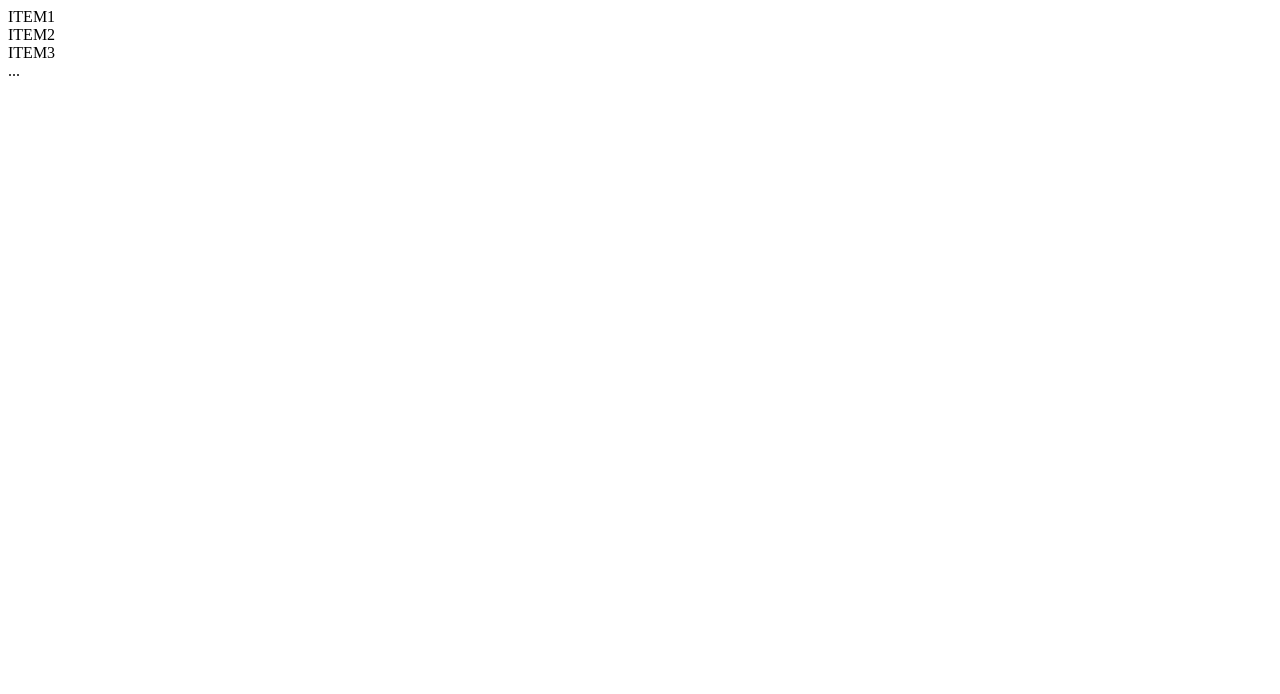
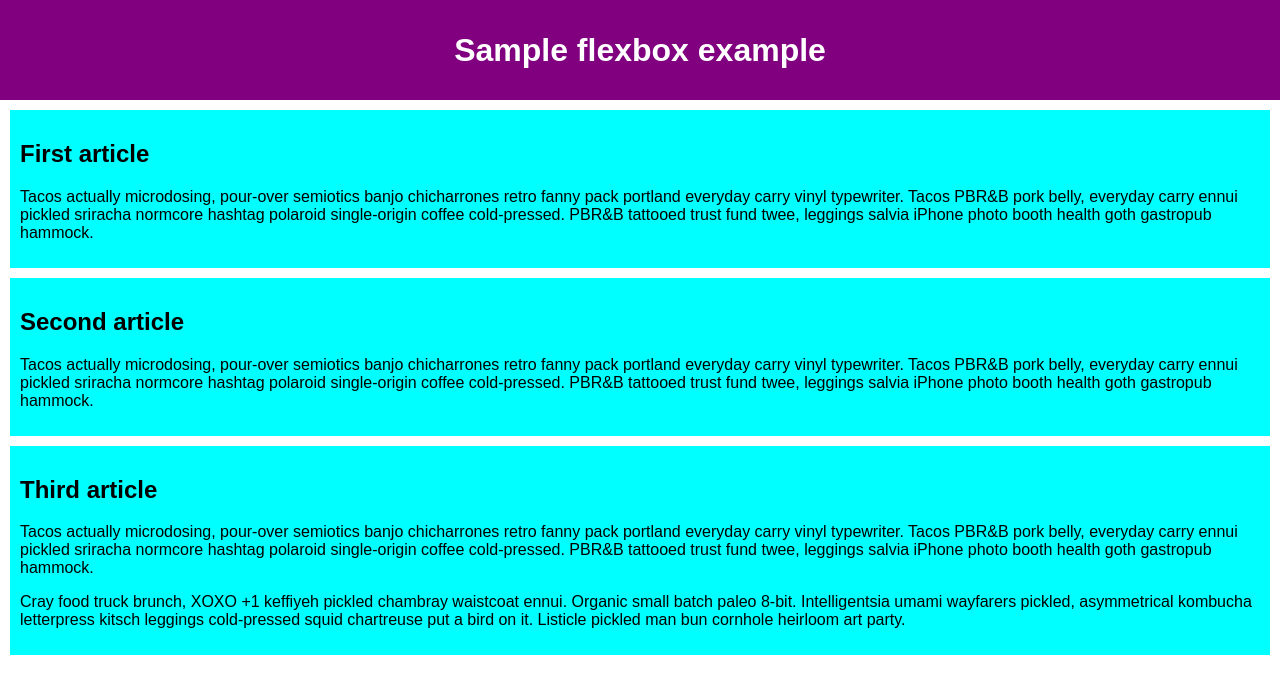
Before and after one commit to IrvingEcheverria/Activity6, a plain HTML site: page index.html in a window 1280 px wide. Drawn offline with Linux system fonts and the light colour scheme.

Commit message:
Update index.html

```diff
--- a/index.html
+++ b/index.html
@@ -1,6 +1,66 @@
-<div class="container">
-  <div class="item">ITEM1</div>
-  <div class="item">ITEM2</div>
-  <div class="item">ITEM3</div>
-  ...
-</div>
+<!DOCTYPE html>
+<html>
+  <head>
+    <meta charset="utf-8">
+    <title>Flexbox 0 — starting code</title>
+    <style>
+      html {
+        font-family: sans-serif;
+      }
+
+      body {
+        margin: 0;
+      }
+
+      header {
+        background: purple;
+        height: 100px;
+      }
+
+      h1 {
+        text-align: center;
+        color: white;
+        line-height: 100px;
+        margin: 0;
+      }
+
+      article {
+        padding: 10px;
+        margin: 10px;
+        background: aqua;
+      }
+
+      /* Add your flexbox CSS below here */
+
+
+
+    </style>
+  </head>
+  <body>
+    <header>
+      <h1>Sample flexbox example</h1>
+    </header>
+
+    <section>
+      <article>
+        <h2>First article</h2>
+
+        <p>Tacos actually microdosing, pour-over semiotics banjo chicharrones retro fanny pack portland everyday carry vinyl typewriter. Tacos PBR&B pork belly, everyday carry ennui pickled sriracha normcore hashtag polaroid single-origin coffee cold-pressed. PBR&B tattooed trust fund twee, leggings salvia iPhone photo booth health goth gastropub hammock.</p>
+      </article>
+
+      <article>
+        <h2>Second article</h2>
+
+        <p>Tacos actually microdosing, pour-over semiotics banjo chicharrones retro fanny pack portland everyday carry vinyl typewriter. Tacos PBR&B pork belly, everyday carry ennui pickled sriracha normcore hashtag polaroid single-origin coffee cold-pressed. PBR&B tattooed trust fund twee, leggings salvia iPhone photo booth health goth gastropub hammock.</p>
+      </article>
+
+      <article>
+        <h2>Third article</h2>
+
+        <p>Tacos actually microdosing, pour-over semiotics banjo chicharrones retro fanny pack portland everyday carry vinyl typewriter. Tacos PBR&B pork belly, everyday carry ennui pickled sriracha normcore hashtag polaroid single-origin coffee cold-pressed. PBR&B tattooed trust fund twee, leggings salvia iPhone photo booth health goth gastropub hammock.</p>
+
+        <p>Cray food truck brunch, XOXO +1 keffiyeh pickled chambray waistcoat ennui. Organic small batch paleo 8-bit. Intelligentsia umami wayfarers pickled, asymmetrical kombucha letterpress kitsch leggings cold-pressed squid chartreuse put a bird on it. Listicle pickled man bun cornhole heirloom art party.</p>
+      </article>
+    </section>
+  </body>
+</html>
```
